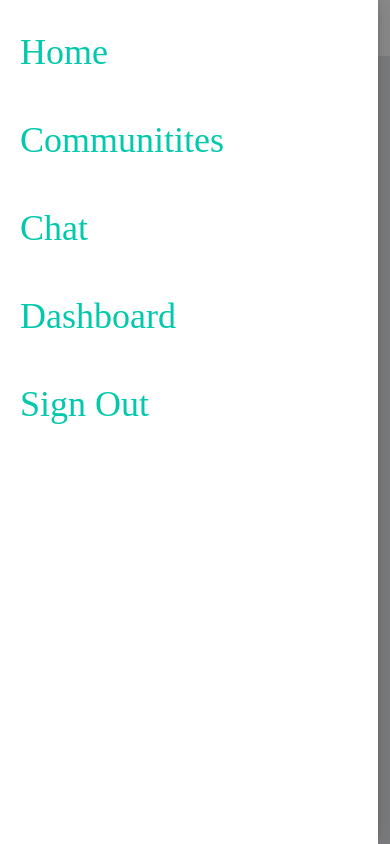
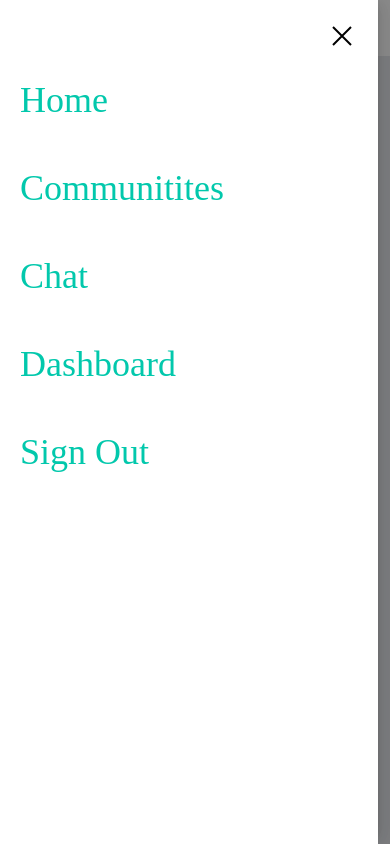
Before and after one commit to opencodeiiita/Forum-Frontend-Web, a React (Create React App) app: page / in a window 390 px wide. Both pictures are taken after a click on the button 26 px from the left and 28 px from the top of the page. Shown: the top 844 px of the page. Built offline with nearby package versions, Linux system fonts and the light colour scheme; the HTML template or start-up script is replaced by a standard one.

Commit message:
added close button on hamburger menu

```diff
--- a/src/components/Navbar/Navbar.js
+++ b/src/components/Navbar/Navbar.js
@@ -6,6 +6,8 @@ import { FaConnectdevelop } from "react-icons/fa";
 import { BiMessage } from "react-icons/bi";
 import { Input, Button, Drawer } from "antd";
 import { AiOutlineMenu } from "react-icons/ai";
+import { GrClose } from "react-icons/gr";
+import { IconContext } from "react-icons";
 export default function Navbar() {
   const location = useLocation();
   console.log(location.pathname);
@@ -28,12 +30,14 @@ export default function Navbar() {
         >
           <AiOutlineMenu fill="#02C8AC" />
         </Button>
+        <Link to="/">
           <h1
             className=" font-bold text-2xl navbar_text"
             style={{ color: "#02C8AC" }}
           >
             Forum
           </h1>
+        </Link>
         <Input.Search
           placeholder="Type here to search ..."
           id="search"
@@ -42,13 +46,18 @@ export default function Navbar() {
         <Drawer
           // title="Basic Drawer"
           placement={"left"}
-          closable={false}
           onClose={onClose}
           open={open}
           key={"left"}
+          closable={false}
         >
+          <GrClose
+            className="font-bold h-6 w-6 absolute right-6 top-6"
+            onClick={onClose}
+          />
+
           <Link to="/Home">
-            <h5 className=" py-4 relative left-[-20px] pl-10 hover:bg-[#02C8AC] hover:text-[#FFFFFF] font-['Poppins'] w-full text-4xl mt-4 hover:translate-x-5 transition-all text-[#02C8AC]">
+            <h5 className="mt-16 py-4 relative left-[-20px] pl-10 hover:bg-[#02C8AC] hover:text-[#FFFFFF] font-['Poppins'] w-full text-4xl hover:translate-x-5 transition-all text-[#02C8AC]">
               Home
             </h5>
           </Link>
```
Lines whose indentation alone changed are shown as unchanged.
